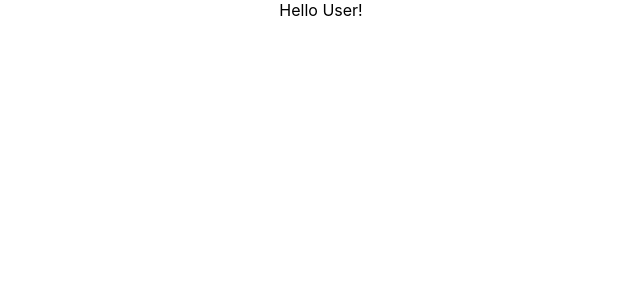
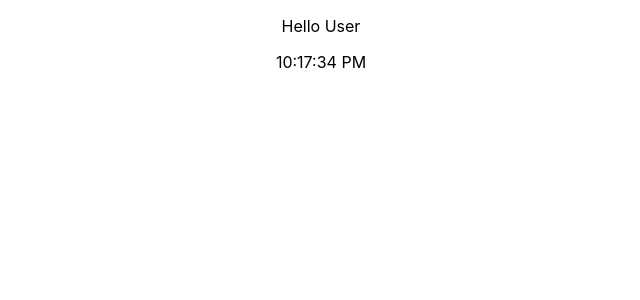
Before and after one commit to Twahiduddin/Bank-of-React-Part-1, a React (Create React App) app: page / in a window 1280 px wide. Shown: the top 300 px of the page, without its empty margins (319-959 px from the left). Built offline with nearby package versions, Linux system fonts and the light colour scheme.

Commit message:
Display Time Completed

```diff
--- a/src/App.js
+++ b/src/App.js
@@ -1,10 +1,12 @@
-import logo from './logo.svg';
+
 import './App.css';
+import Clock from './Clock';
 
 function App() {
   return (
     <div className="App">
-     Hello User!
+     <p>Hello User</p>
+     <Clock></Clock>
     </div>
   );
 }
--- /dev/null
+++ b/src/Clock.js
@@ -0,0 +1,17 @@
+import React, { useEffect, useState } from 'react'
+
+function Clock() {
+  const [Clockstate, setClockstate] = useState()
+
+  useEffect(() => {
+    setInterval(() => {
+        const date = new Date();
+        setClockstate(date.toLocaleTimeString());
+    }, 1000);
+  }, [])
+
+
+    return <div>{Clockstate}</div>
+}
+
+export default Clock
```
